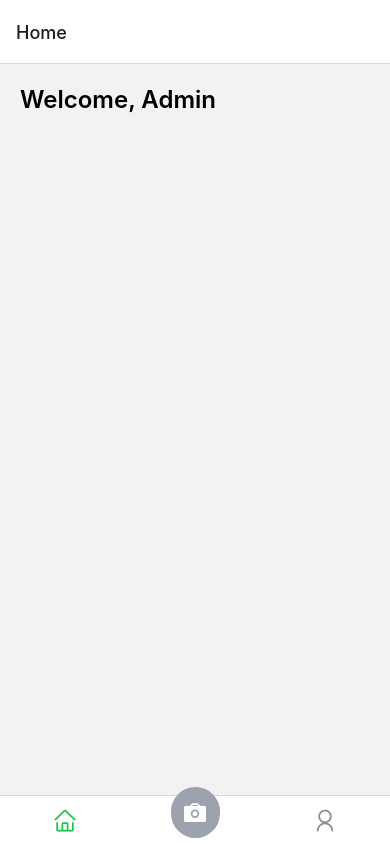
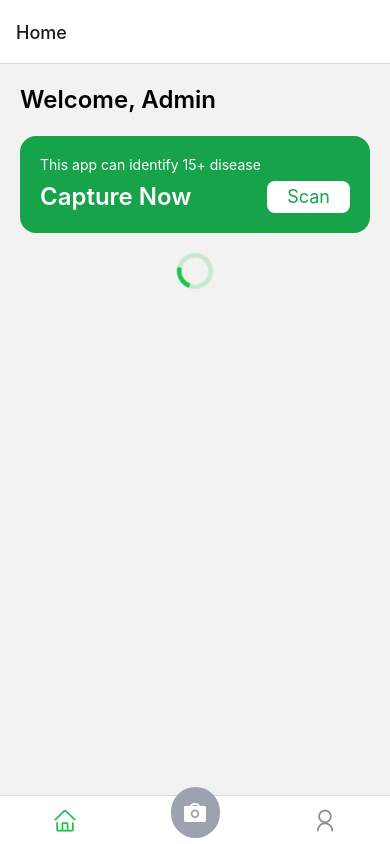
Before and after one commit to nipun-dezoysa/plant-disease-detection-app, a React Native app: screen /Home in a window 390 px wide. Built offline with nearby package versions, Linux system fonts and the light colour scheme.

Commit message:
home update

```diff
--- a/App/Screens/Home.js
+++ b/App/Screens/Home.js
@@ -1,11 +1,23 @@
 import React from "react";
 import axios from "axios";
-import { View, Text, ActivityIndicator} from "react-native";
-export default function Home() {
-
+import { View, Text, ActivityIndicator,TouchableOpacity} from "react-native";
+export default function Home({ navigation }) {
   return (
     <View className="w-full h-full p-5">
       <Text className="text-2xl font-semibold">Welcome, Admin</Text>
+      <View className="bg-green-600 p-5 rounded-2xl my-5">
+        <Text className="text-white">This app can identify 15+ disease</Text>
+        <View className="flex flex-row w-full justify-between mt-2">
+          <Text className="text-white text-2xl font-semibold">Capture Now</Text>
+          <TouchableOpacity
+            onPress={() => navigation.navigate("Scans")}
+            className="bg-white flex items-center justify-center px-5 rounded-lg"
+          >
+            <Text className="text-green-600 text-lg">Scan</Text>
+          </TouchableOpacity>
+        </View>
+      </View>
+      <ActivityIndicator size="large" color="#1dc44a" />
     </View>
   );
 }
```
